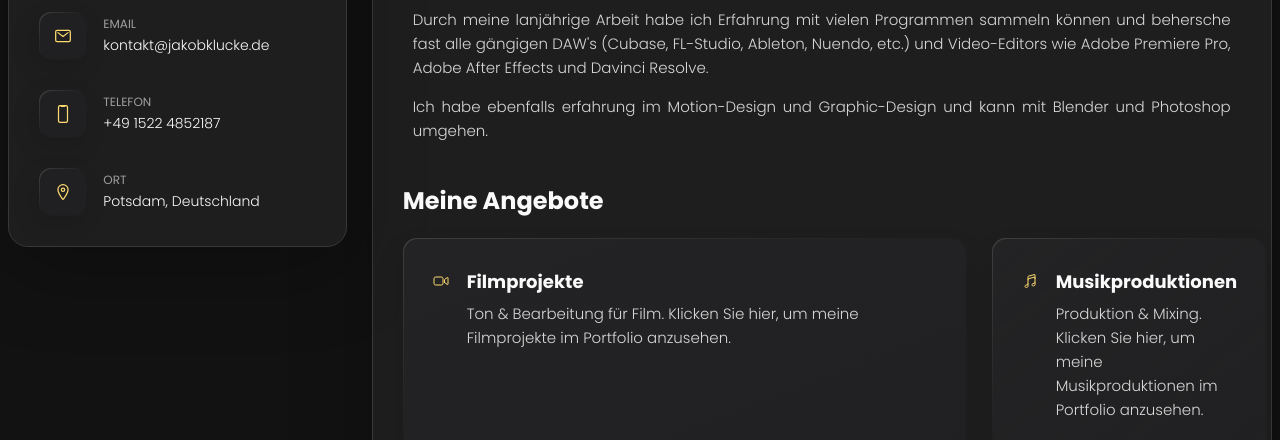
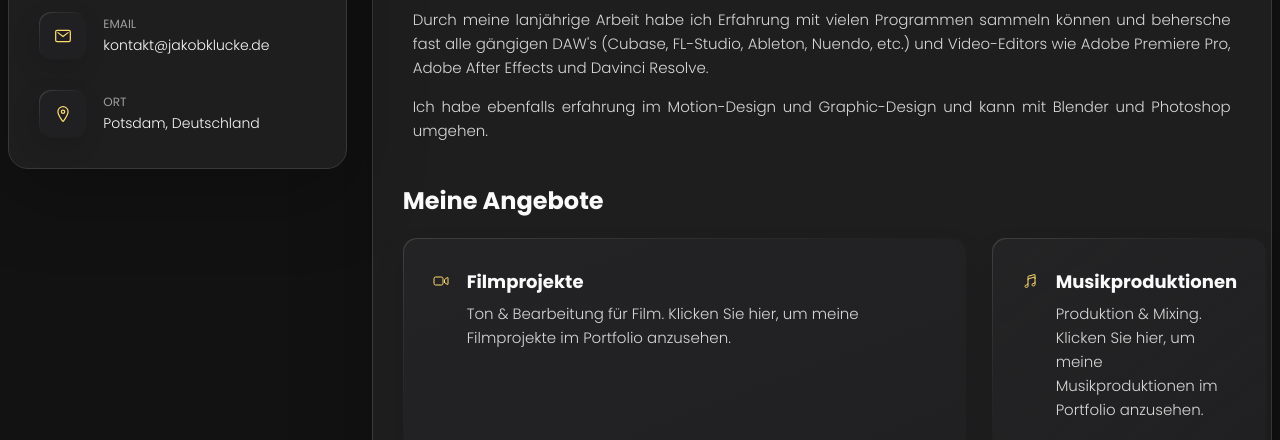
Before and after one commit to JakobKlucke/jakob-klucke-portfolio, a plain HTML site: page index.html in a window 1280 px wide. Shown: the part 360-800 px from the top of the page. Drawn offline with nearby package versions, Linux system fonts and the light colour scheme.

Commit message:
Update Telefonnummer Info

```diff
--- a/index.html
+++ b/index.html
@@ -38,13 +38,6 @@
             <div class="contact-info">
               <p class="contact-title">Email</p>
               <a href="mailto:kontakt@jakobklucke.de" class="contact-link">kontakt@jakobklucke.de</a>
-            </div>
-          </li>
-          <li class="contact-item">
-            <div class="icon-box"><ion-icon name="phone-portrait-outline"></ion-icon></div>
-            <div class="contact-info">
-              <p class="contact-title">Telefon</p>
-              <a href="tel:+4915224852187" class="contact-link">+49 1522 4852187</a>
             </div>
           </li>
           <li class="contact-item">
@@ -319,6 +312,12 @@
   </header>
   <section class="contact-form">
     <h3 class="h3 form-title">Kontaktformular</h3>
+    <!-- HIER DEN NEUEN TEXT EINFÜGEN -->
+          <p class="contact-form-note">
+            Ich freue mich auf Ihre Anfrage per E-Mail oder über das Kontaktformular.
+            Für direkte Absprachen oder ein telefonisches Gespräch teile ich Ihnen gerne meine Telefonnummer im Anschluss mit.
+          </p>
+          <!-- ENDE NEUER TEXT -->
 
     <!-- FORMULAR JETZT FÜR FORMSPREE ANGEPASST -->
     <form action="https://formspree.io/f/mdkzaepo" method="POST" class="form" data-form>
```
